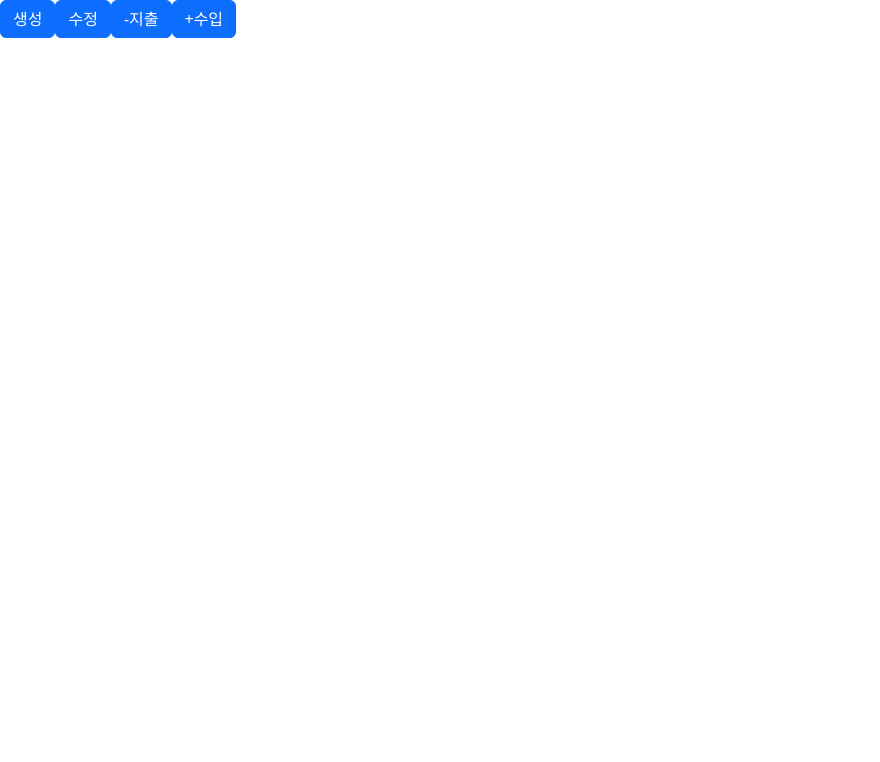
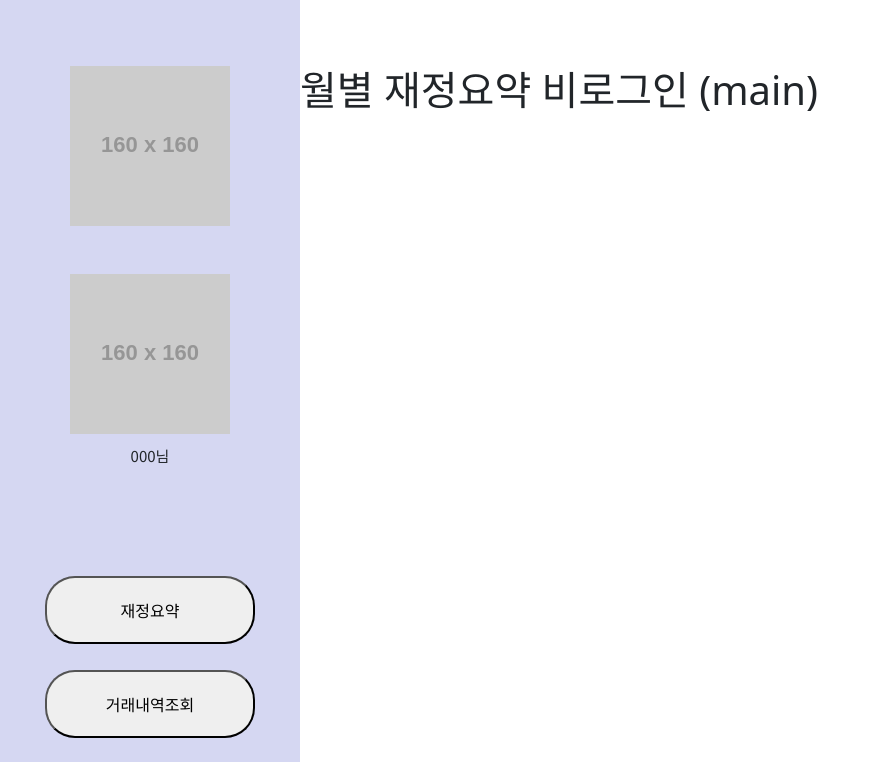
Before and after one commit to Mminjae/Skeleton_project, a Vue app in the folder project/: page / in a window 1280 px wide. Shown: the top 762 px of the page, without its empty margins (0-880 px from the left). Built offline with nearby package versions, Linux system fonts and the light colour scheme.

Commit message:
pull 받고, app.vue 네브바 위치 정보 설정

```diff
--- a/project/src/App.vue
+++ b/project/src/App.vue
@@ -1,22 +1,31 @@
 <template>
+  <div class="app-container">
+    <TheSidebarLogin />
+    <RouterView />
+  </div>
   <ModalAddPost />
   <ModalEditPost />
   <ModalExpenditure />
   <ModalImport />
-  <!-- <TheSidebar /> -->
-  <!-- <RouterView /> -->
 </template>
+<script>
+import TheSidebarLogin from '@/layouts/TheSidebarLogin.vue'
 
-<script>
 import ModalAddPost from './components/modal/ModalAddPost.vue'
 import ModalEditPost from './components/modal/ModalEditPost.vue'
 import ModalExpenditure from '@/components/modal/ModalExpenditure.vue'
 import ModalImport from '@/components/modal/ModalImport.vue'
 
-// import TheSidebar from '@/layouts/TheSidebar.vue'
 export default {
   name: 'App',
-  components: { ModalAddPost, ModalEditPost, ModalExpenditure, ModalImport },
-
+  components: { TheSidebarLogin, ModalAddPost, ModalEditPost, ModalExpenditure, ModalImport },
 }
 </script>
+<style scoped>
+.app-container {
+  display: flex;
+  flex-direction: row; /*수평 정렬*/
+  align-items: flex-start;
+  height: 100vh;
+}
+</style>
```
